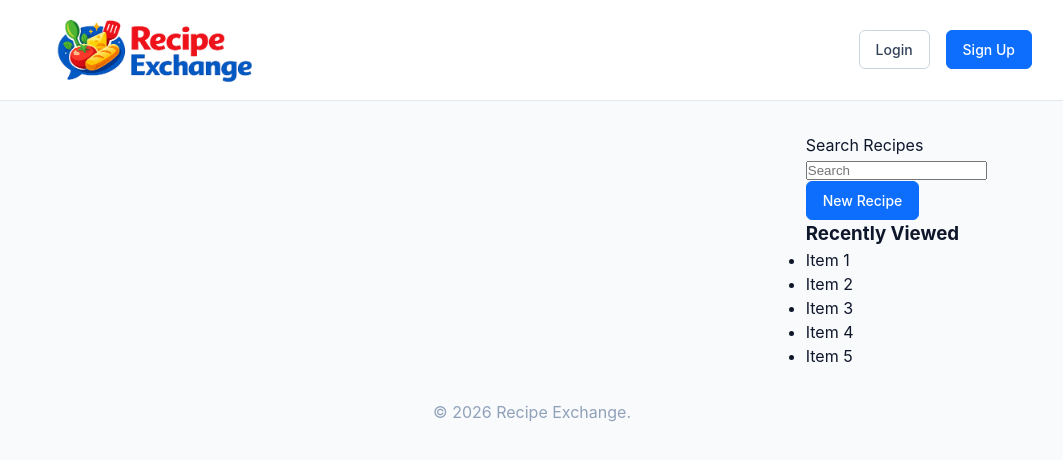
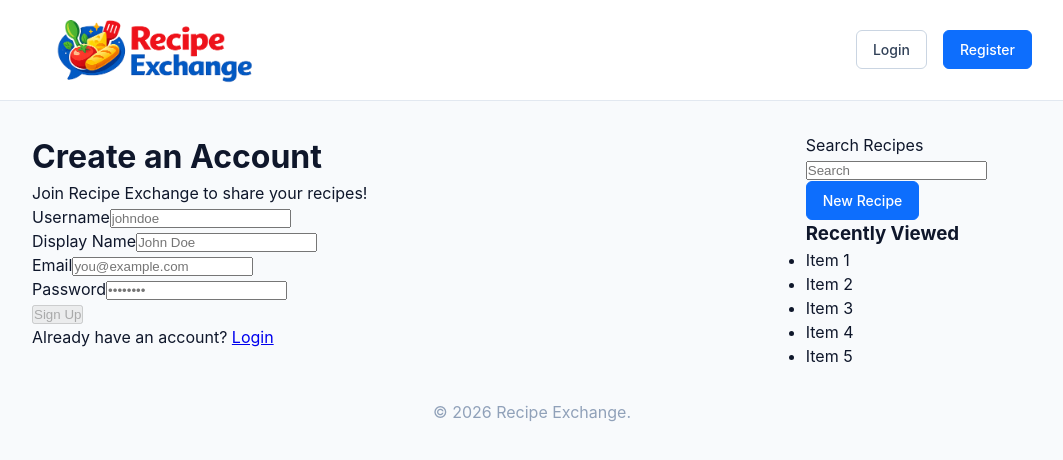
Before and after one commit to johnellison919/recipe-exchange, an Angular app in the folder frontend/: page /register in a window 1280 px wide. Before the commit this address led to /. Shown: the top 460 px of the page, without its empty margins (108-1171 px from the left). Built offline with nearby package versions, Linux system fonts and the light colour scheme.

Commit message:
feat: Adds register component

```diff
--- a/frontend/src/app/app.routes.ts
+++ b/frontend/src/app/app.routes.ts
@@ -1,4 +1,6 @@
 import { Routes } from '@angular/router';
+import { RegisterComponent } from './features/auth/register/register/register.component';
+import { guestGuard } from './core/guards/guest.guard';
 import { RecipeFeedComponent } from './features/recipes/recipe-feed/recipe-feed.component';
 
 export const routes: Routes = [
@@ -7,4 +9,10 @@ export const routes: Routes = [
     component: RecipeFeedComponent,
     title: 'Recipe Exchange: ',
   },
+  {
+    path: 'register',
+    component: RegisterComponent,
+    title: 'Register - Recipe Exchange',
+    canActivate: [guestGuard],
+  },
 ];
--- /dev/null
+++ b/frontend/src/app/features/auth/register/register/register.component.html
@@ -0,0 +1,64 @@
+<div class="register">
+  <div class="register-container">
+    <h1>Create an Account</h1>
+    <p class="subtitle">Join Recipe Exchange to share your recipes!</p>
+    @if (authError) {
+      <div class="error-message">{{ authError }}</div>
+    }
+    <form [formGroup]="registerForm" (ngSubmit)="onSubmit()">
+      <div class="form-group">
+        <label for="username">Username</label>
+        <input id="username" type="text" formControlName="username" placeholder="johndoe" />
+        @if (
+          registerForm.get('username')?.hasError('required') &&
+          registerForm.get('username')?.touched
+        ) {
+          <span class="field-error">Username is required</span>
+        }
+      </div>
+
+      <div class="form-group">
+        <label for="displayName">Display Name</label>
+        <input id="displayName" type="text" formControlName="displayName" placeholder="John Doe" />
+        @if (
+          registerForm.get('displayName')?.hasError('required') &&
+          registerForm.get('displayName')?.touched
+        ) {
+          <span class="field-error">Display name is required</span>
+        }
+      </div>
+
+      <div class="form-group">
+        <label for="email">Email</label>
+        <input id="email" type="email" formControlName="email" placeholder="you@example.com" />
+        @if (registerForm.get('email')?.hasError('email') && registerForm.get('email')?.touched) {
+          <span class="field-error">Please enter a valid email</span>
+        }
+      </div>
+
+      <div class="form-group">
+        <label for="password">Password</label>
+        <input id="password" type="password" formControlName="password" placeholder="••••••••" />
+        @if (
+          registerForm.get('password')?.hasError('minlength') &&
+          registerForm.get('password')?.touched
+        ) {
+          <span class="field-error">Password must be at least 6 characters</span>
+        }
+      </div>
+
+      <button type="submit" class="submit-button" [disabled]="registerForm.invalid || authLoading">
+        @if (authLoading) {
+          Creating account...
+        } @else {
+          Sign Up
+        }
+      </button>
+    </form>
+
+    <p class="footer-text">
+      Already have an account?
+      <a routerLink="/login">Login</a>
+    </p>
+  </div>
+</div>
--- /dev/null
+++ b/frontend/src/app/features/auth/register/register/register.component.ts
@@ -0,0 +1,48 @@
+import { Component, inject } from '@angular/core';
+import { AuthService } from '../../../../core/auth.service';
+import { Router, RouterLink } from '@angular/router';
+import { FormBuilder, ReactiveFormsModule, Validators } from '@angular/forms';
+import { CommonModule } from '@angular/common';
+
+@Component({
+  selector: 'app-register',
+  imports: [CommonModule, ReactiveFormsModule, RouterLink],
+  templateUrl: './register.component.html',
+  styleUrl: './register.component.css',
+})
+export class RegisterComponent {
+  private readonly formBuilder = inject(FormBuilder);
+  private readonly authService = inject(AuthService);
+  private readonly router = inject(Router);
+
+  protected readonly registerForm = this.formBuilder.group({
+    username: ['', [Validators.required, Validators.minLength(3)]],
+    email: ['', [Validators.required, Validators.email]],
+    displayName: ['', [Validators.required]],
+    password: ['', [Validators.required, Validators.minLength(6)]],
+  });
+
+  get authError() {
+    return this.authService.authError();
+  }
+
+  get authLoading() {
+    return this.authService.authLoading();
+  }
+
+  onSubmit(): void {
+    if (this.registerForm.invalid) {
+      return;
+    }
+
+    const registration = this.registerForm.value as any;
+    this.authService.register(registration).subscribe({
+      next: () => {
+        this.router.navigate(['/']);
+      },
+      error: (error) => {
+        console.error('Registration failed:', error);
+      },
+    });
+  }
+}
--- a/frontend/src/app/shared/components/header/header.component.html
+++ b/frontend/src/app/shared/components/header/header.component.html
@@ -9,7 +9,7 @@
       } @else {
         <div class="auth-buttons">
           <a routerLink="/login" class="button button-outline">Login</a>
-          <a routerLink="/register" class="button button-primary">Sign Up</a>
+          <a routerLink="/register" class="button button-primary">Register</a>
         </div>
       }
     </div>
```
Also changed, not shown: frontend/src/app/features/auth/register/register/register.component.css (added), 1 other file (tests, documents, lock files or other folders).
